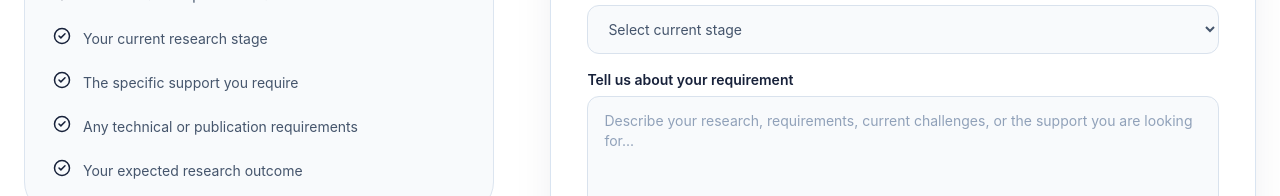
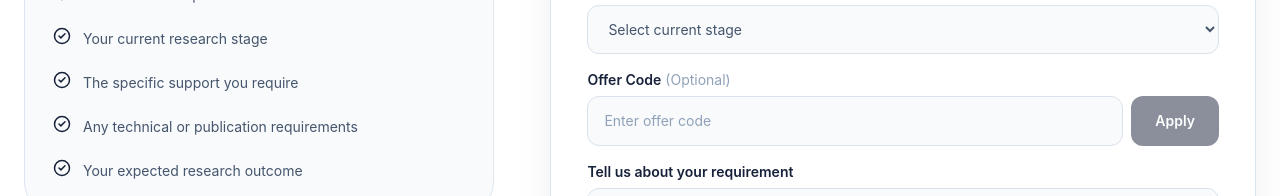
Before and after one commit to Anas1125/Research-Guru, a React (Vite) app in the folder frontend/: page /contact in a window 1280 px wide. Shown: the part 1562-1758 px from the top of the page. Built offline with nearby package versions, Linux system fonts and the light colour scheme; no server answers.

Commit message:
Add coupon validation to contact form

```diff
--- a/frontend/src/pages/Contact.jsx
+++ b/frontend/src/pages/Contact.jsx
@@ -96,6 +96,18 @@ function Contact() {
 
   const [submitError, setSubmitError] =
     useState("");
+
+  const [couponChecking, setCouponChecking] =
+    useState(false);
+
+  const [couponError, setCouponError] =
+    useState("");
+
+  const [couponSuccess, setCouponSuccess] =
+    useState("");
+
+  const [appliedOffer, setAppliedOffer] =
+    useState(null);
 
   /* =========================================================
      LOAD BACKEND DATA
@@ -214,6 +226,7 @@ function Contact() {
   }, [
     selectedResearch,
     selectedService,
+    selectedCoupon,
   ]);
 
   /* =========================================================
@@ -269,11 +282,75 @@ function Contact() {
   /* =========================================================
      SUBMIT CONTACT ENQUIRY
   ========================================================== */
+  async function handleApplyCoupon() {
+    const code = formData.coupon.trim().toUpperCase();
+
+    setCouponError("");
+    setCouponSuccess("");
+    setAppliedOffer(null);
+
+    if (!code) {
+      setCouponError("Please enter an offer code.");
+      return;
+    }
+
+    setCouponChecking(true);
+
+    try {
+      const response = await apiFetch(
+        `/api/offers/validate?code=${encodeURIComponent(code)}`
+      );
+
+      const data = await response
+        .json()
+        .catch(() => null);
+
+      if (!response.ok) {
+        throw new Error(
+          data?.detail ||
+            "Invalid or expired offer code."
+        );
+      }
+
+      setAppliedOffer(data);
+
+      setFormData((prev) => ({
+        ...prev,
+        coupon: data.offer_code.toUpperCase(),
+      }));
+
+      const discountText =
+        data.discount_type === "percentage"
+          ? `${data.discount_value}% off`
+          : data.discount_value
+            ? `${data.discount_value} off`
+            : "special offer";
+
+      setCouponSuccess(
+        `${data.title} — ${discountText}`
+      );
+    } catch (error) {
+      setCouponError(
+        error.message ||
+          "Invalid or expired offer code."
+      );
+    } finally {
+      setCouponChecking(false);
+    }
+  }
 
   async function handleSubmit(
     event
   ) {
     event.preventDefault();
+
+    if (formData.coupon?.trim() && !appliedOffer) {
+      setSubmitError(
+        "Please apply your offer code or clear the field."
+      );
+      setSubmitMessage("");
+      return;
+    }
 
     setSubmitting(true);
     setSubmitMessage("");
@@ -291,9 +368,12 @@ function Contact() {
                 "application/json",
             },
 
-            body: JSON.stringify(
-              formData
-            ),
+            body: JSON.stringify({
+              ...formData,
+              coupon: appliedOffer
+                ? appliedOffer.offer_code.toUpperCase()
+                : null,
+            }),
           }
         );
 
@@ -325,7 +405,11 @@ function Contact() {
           selectedService || "",
         research_stage: "",
         message: "",
+        coupon: "",
       });
+      setAppliedOffer(null);
+      setCouponError("");
+      setCouponSuccess("");
     } catch (error) {
       setSubmitError(
         error.message ||
@@ -950,29 +1034,74 @@ function Contact() {
 
               </div>
 
-              {formData.coupon && (
+              {/* OFFER CODE */}
               <div>
                 <label
                   htmlFor="contact-coupon"
                   className="mb-1.5 block text-sm font-semibold text-[#17213A]"
                 >
                   Offer Code
+                  <span className="ml-1 font-normal text-slate-400">
+                    (Optional)
+                  </span>
                 </label>
 
+                <div className="flex flex-col gap-2 sm:flex-row">
                   <input
                     id="contact-coupon"
                     name="coupon"
                     type="text"
-                    value={formData.coupon}
-                    readOnly
-                    className="w-full rounded-xl border border-emerald-200 bg-emerald-50 px-4 py-3.5 text-sm font-bold tracking-wide text-emerald-700 outline-none"
+                    value={formData.coupon || ""}
+                    onChange={(e) => {
+                      updateFormField(
+                        "coupon",
+                        e.target.value.toUpperCase()
+                      );
+
+                      setAppliedOffer(null);
+                      setCouponError("");
+                      setCouponSuccess("");
+                    }}
+                    placeholder="Enter offer code"
+                    autoComplete="off"
+                    className="w-full rounded-xl border border-[#D9E2ED] bg-[#F8FAFC] px-4 py-3.5 text-sm font-semibold uppercase tracking-wide outline-none transition placeholder:normal-case placeholder:font-normal placeholder:tracking-normal placeholder:text-slate-400 focus:border-[#17213A] focus:bg-white focus:ring-4 focus:ring-[#17213A]/10"
                   />
 
-                  <p className="mt-2 text-xs text-slate-500">
-                    This offer code was automatically added from the offer you selected.
+                  <button
+                    type="button"
+                    onClick={handleApplyCoupon}
+                    disabled={
+                      couponChecking ||
+                      !formData.coupon?.trim()||
+                      !!appliedOffer
+                    }
+                    className="inline-flex shrink-0 cursor-pointer items-center justify-center rounded-xl bg-[#17213A] px-6 py-3.5 text-sm font-semibold text-white transition hover:bg-[#0F172A] disabled:cursor-not-allowed disabled:opacity-50"
+                  >
+                    {couponChecking
+                      ? "Checking..."
+                      : appliedOffer
+                        ? "Applied"
+                        : "Apply"}
+                  </button>
+                </div>
+
+                {couponError && (
+                  <p className="mt-2 text-sm font-medium text-red-600">
+                    {couponError}
+                  </p>
+                )}
+
+                {couponSuccess && appliedOffer && (
+                  <div className="mt-2 rounded-xl border border-emerald-200 bg-emerald-50 px-4 py-3">
+                    <p className="text-sm font-semibold text-emerald-700">
+                      ✓ Offer applied
+                    </p>
+                    <p className="mt-1 text-xs leading-5 text-emerald-600">
+                      {couponSuccess}
                     </p>
                   </div>
                 )}
+              </div>
 
               {/* MESSAGE */}
 
```
Also changed, not shown: 1 other file (tests, documents, lock files or other folders). Lines whose indentation alone changed are shown as unchanged.
